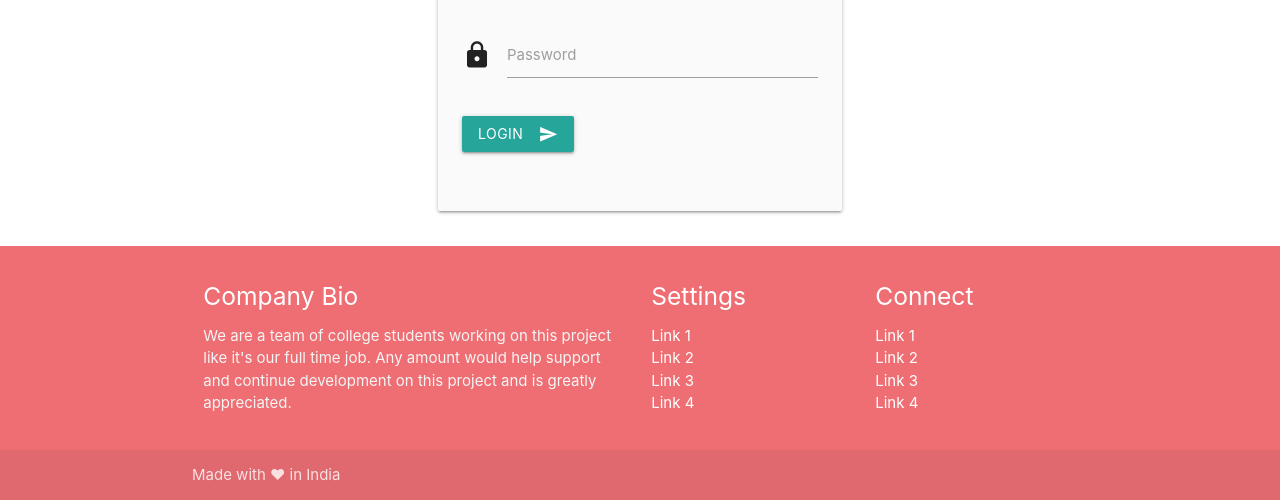
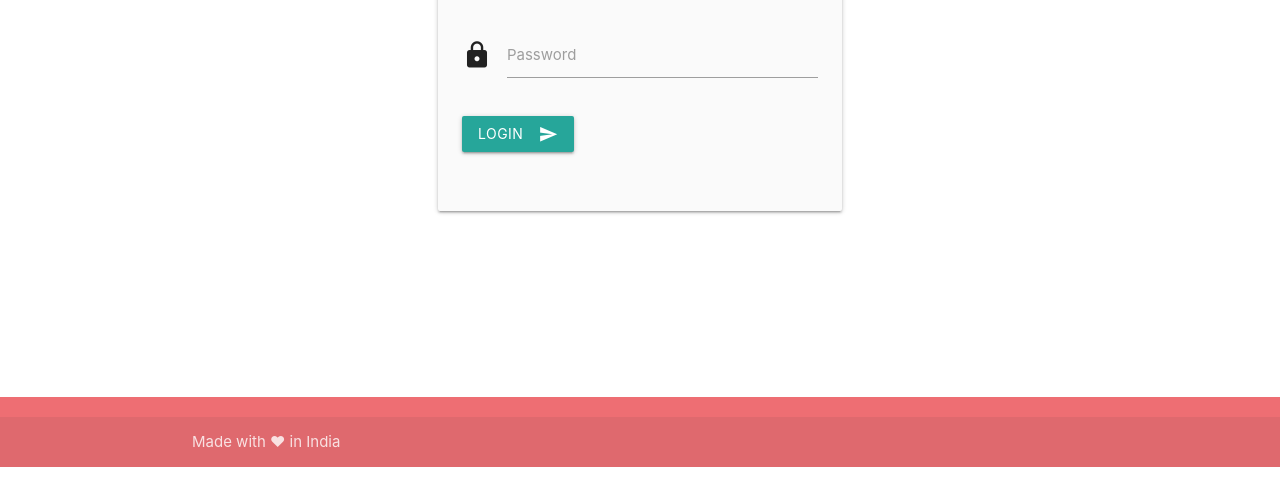
Before and after one commit to ProfitoMarket/profitomarket.github.io, a plain HTML site: page index.html in a window 1280 px wide. Shown: the part 333-833 px from the top of the page. After the commit the page ends 800 px from the top, so only its background shows below. Drawn offline with Linux system fonts and the light colour scheme.

Commit message:
bug fixes and improvements

```diff
--- a/index.html
+++ b/index.html
@@ -40,35 +40,15 @@
             </div>
         </div>
     </div>
-    <footer class="page-footer">
-        <div class="container">
+    <footer class="page-footer" style="position:fixed;bottom:0;left:0;width:100%;">
+        <!-- <div class="container">
             <div class="row">
                 <div class="col l6 s12">
                     <h5 class="white-text">Company Bio</h5>
                     <p class="grey-text text-lighten-4">We are a team of college students working on this project like it's our full time job. Any amount would help support and continue development on this project and is greatly appreciated.</p>
-
-
-                </div>
-                <div class="col l3 s12">
-                    <h5 class="white-text">Settings</h5>
-                    <ul>
-                        <li><a class="white-text" href="#!">Link 1</a></li>
-                        <li><a class="white-text" href="#!">Link 2</a></li>
-                        <li><a class="white-text" href="#!">Link 3</a></li>
-                        <li><a class="white-text" href="#!">Link 4</a></li>
-                    </ul>
-                </div>
-                <div class="col l3 s12">
-                    <h5 class="white-text">Connect</h5>
-                    <ul>
-                        <li><a class="white-text" href="#!">Link 1</a></li>
-                        <li><a class="white-text" href="#!">Link 2</a></li>
-                        <li><a class="white-text" href="#!">Link 3</a></li>
-                        <li><a class="white-text" href="#!">Link 4</a></li>
-                    </ul>
                 </div>
             </div>
-        </div>
+        </div> -->
         <div class="footer-copyright">
             <div class="container">
                 Made with ❤ in India
```
Also changed, not shown: input.html (+1 -1 lines), inputs/economic/economic.html (+3 -3 lines), inputs/economic/industry/agri.html (+1 -1 lines), inputs/economic/industry/company/company.html (+1 -1 lines), inputs/economic/industry/company/longterm.html (+1 -1 lines), inputs/economic/industry/company/result.html (+1 -1 lines), inputs/economic/industry/company/shortterm.html (+1 -1 lines), inputs/economic/industry/industry.html (+1 -1 lines), inputs/economic/industry/others.html (+2 -2 lines), inputs/economic/political.html (+1 -1 lines).
